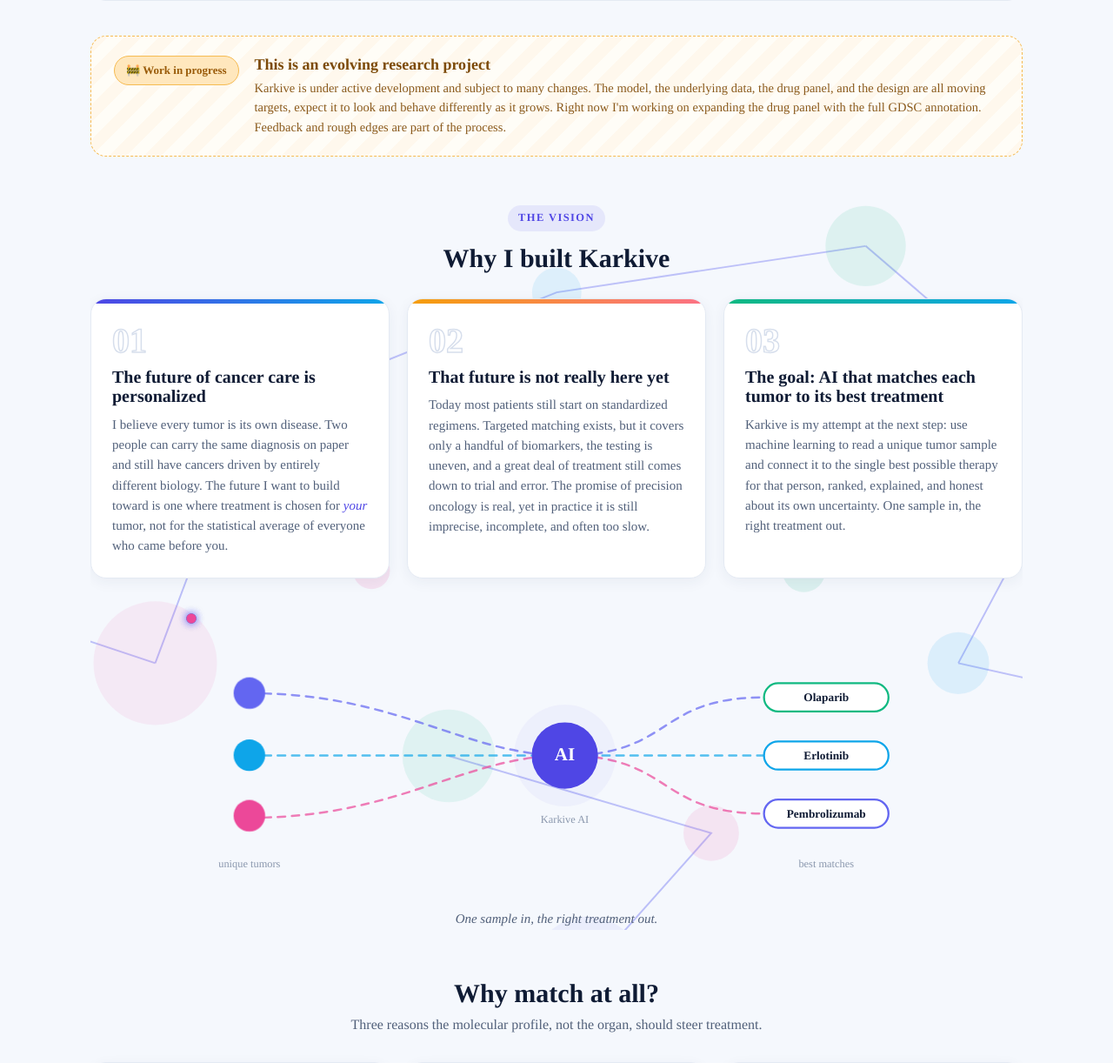
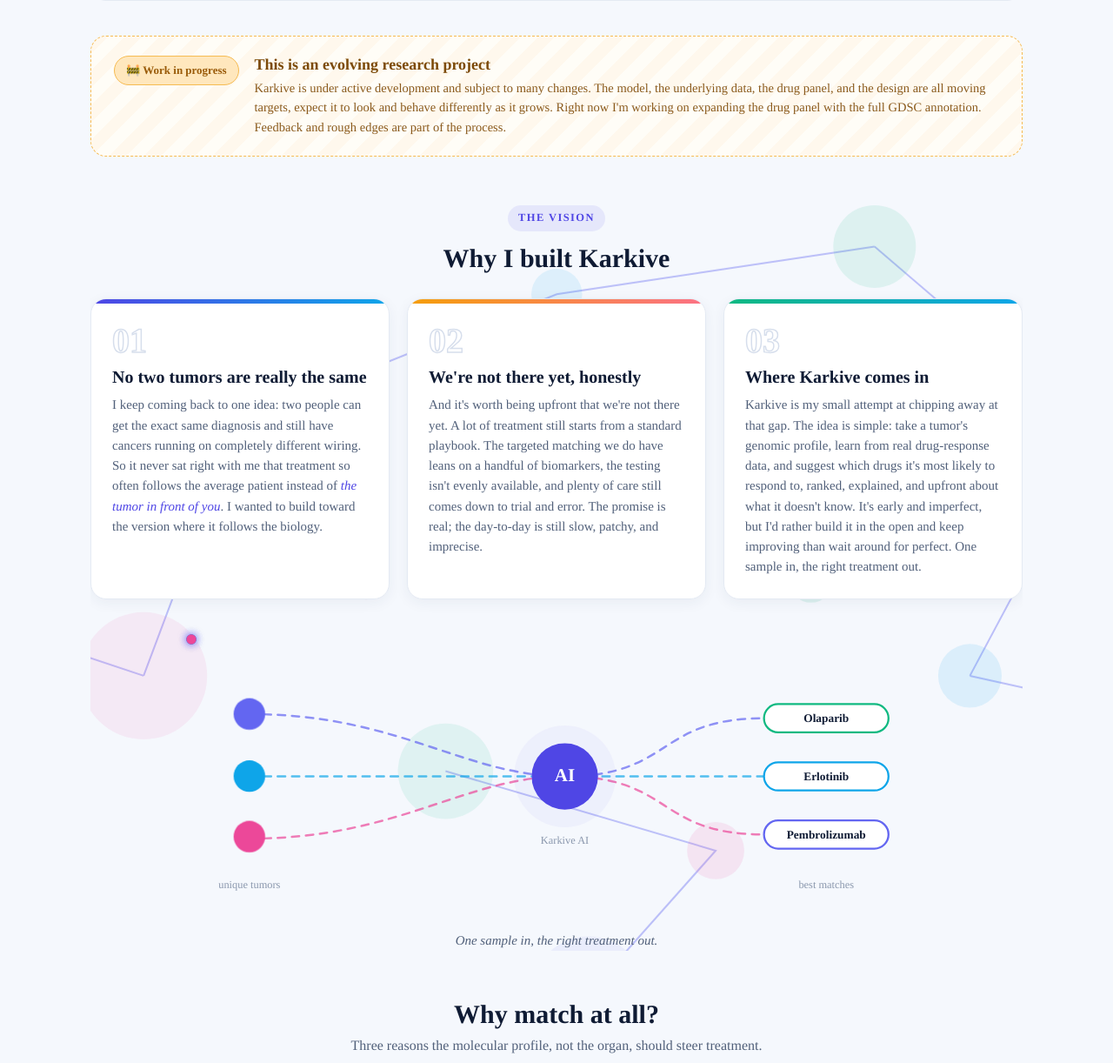
Before and after one commit to ekambhela/can, a FastAPI app: page / in a window 1280 px wide. Shown: the part 951-2173 px from the top of the page at 87% size. Run offline with FastAPI, Linux system fonts and the light colour scheme.

Commit message:
Reword the 'Why I built Karkive' cards in a more personal voice
Keep the 'One sample in, the right treatment out.' slogan on card 3.

Co-Authored-By: Claude Opus 4.8 <noreply@anthropic.com>
Claude-Session: https://claude.ai/code/session_01FZTNwWT9C4mMJwpyM94JeL

```diff
--- a/templates/index.html
+++ b/templates/index.html
@@ -149,36 +149,38 @@
         <div class="vision-grid">
           <article class="vision-card belief">
             <span class="vnum">01</span>
-            <h3>The future of cancer care is personalized</h3>
+            <h3>No two tumors are really the same</h3>
             <p>
-              I believe every tumor is its own disease. Two people can carry the same
-              diagnosis on paper and still have cancers driven by entirely different
-              biology. The future I want to build toward is one where treatment is
-              chosen for <em>your</em> tumor, not for the statistical average of
-              everyone who came before you.
+              I keep coming back to one idea: two people can get the exact same diagnosis
+              and still have cancers running on completely different wiring. So it never
+              sat right with me that treatment so often follows the average patient instead
+              of <em>the tumor in front of you</em>. I wanted to build toward the version
+              where it follows the biology.
             </p>
           </article>
 
           <article class="vision-card reality">
             <span class="vnum">02</span>
-            <h3>That future is not really here yet</h3>
+            <h3>We're not there yet, honestly</h3>
             <p>
-              Today most patients still start on standardized regimens. Targeted
-              matching exists, but it covers only a handful of biomarkers, the testing
-              is uneven, and a great deal of treatment still comes down to trial and
-              error. The promise of precision oncology is real, yet in practice it is
-              still imprecise, incomplete, and often too slow.
+              And it's worth being upfront that we're not there yet. A lot of treatment
+              still starts from a standard playbook. The targeted matching we do have leans
+              on a handful of biomarkers, the testing isn't evenly available, and plenty of
+              care still comes down to trial and error. The promise is real; the day-to-day
+              is still slow, patchy, and imprecise.
             </p>
           </article>
 
           <article class="vision-card goal">
             <span class="vnum">03</span>
-            <h3>The goal: AI that matches each tumor to its best treatment</h3>
+            <h3>Where Karkive comes in</h3>
             <p>
-              Karkive is my attempt at the next step: use machine learning to read a
-              unique tumor sample and connect it to the single best possible therapy
-              for that person, ranked, explained, and honest about its own
-              uncertainty. One sample in, the right treatment out.
+              Karkive is my small attempt at chipping away at that gap. The idea is simple:
+              take a tumor's genomic profile, learn from real drug-response data, and suggest
+              which drugs it's most likely to respond to, ranked, explained, and upfront about
+              what it doesn't know. It's early and imperfect, but I'd rather build it in the
+              open and keep improving than wait around for perfect. One sample in, the right
+              treatment out.
             </p>
           </article>
         </div>
```
